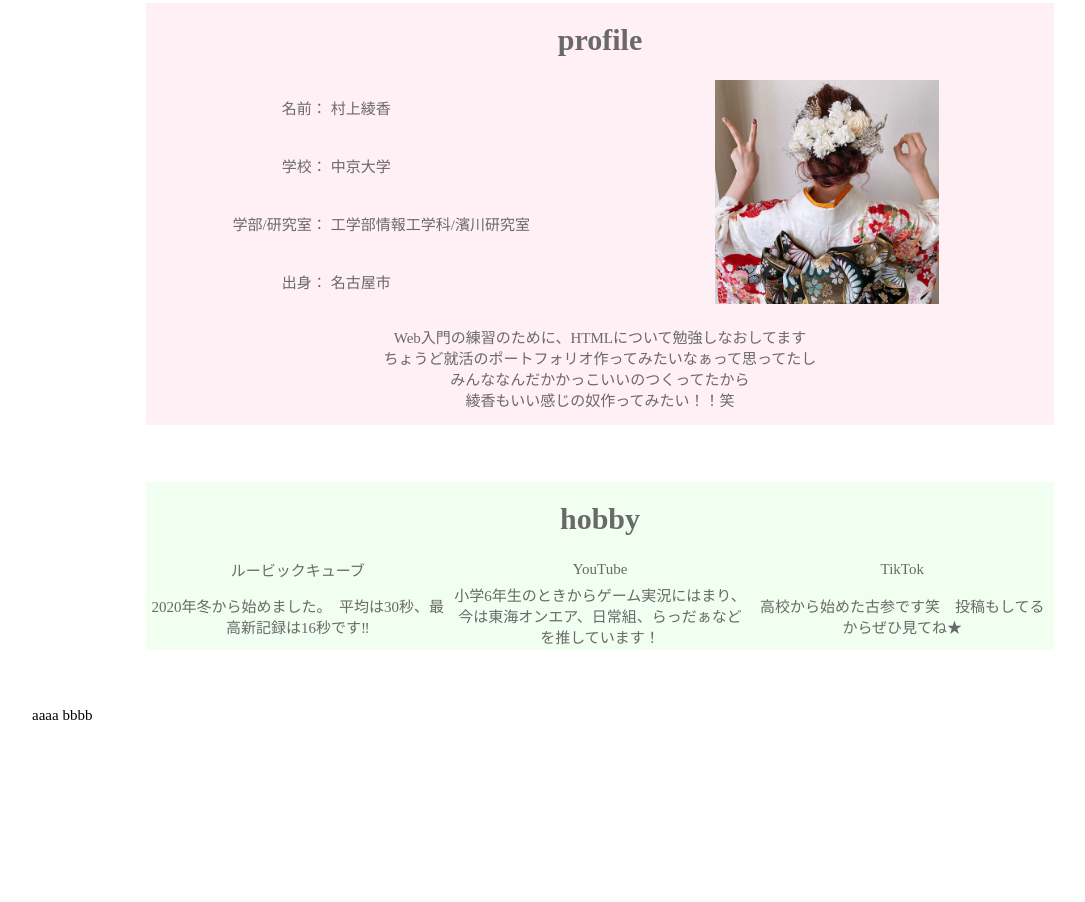
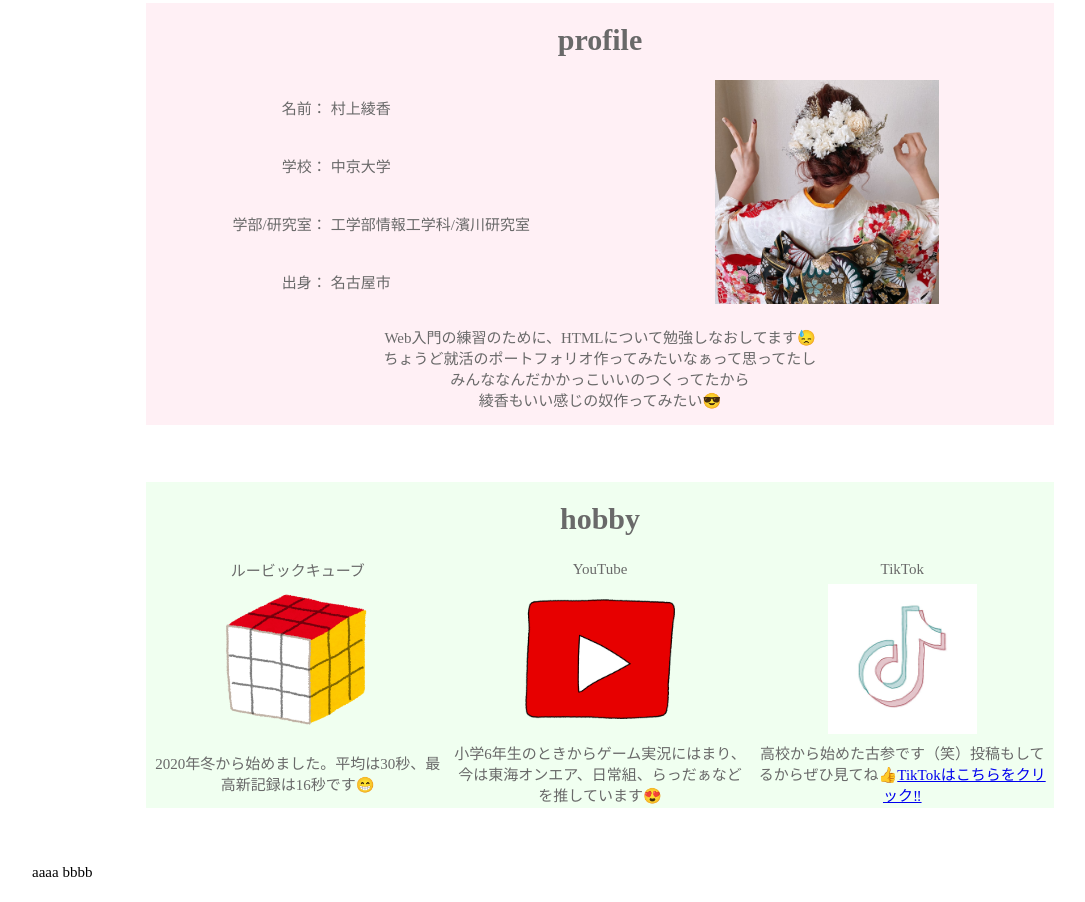
Before and after one commit to a-chan0111/a-chan_-portfolio, a plain HTML site: page index.html in a window 1280 px wide. Shown: the part 252-1154 px from the top of the page, without its empty margins (40-1125 px from the left). Before the commit the page ends 997 px from the top, so only its background shows below. Drawn offline with Linux system fonts and the light colour scheme.

Commit message:
ADD_kaomoji_to_shashin_nado

```diff
--- a/index.html
+++ b/index.html
@@ -18,6 +18,7 @@
 				<th class="sns">
 					<a href="https://twitter.com/jikkyou_0111" target="_blank">Twitter</a>
 					<a href="https://www.instagram.com/jikkyoulove0111/" target="_blank">Instagram</a>
+					<a href="https://www.tiktok.com/@jikkyoulove0111" target="_blank">TikTok</a>
 				</th>
 			</tr>
 		</table>
@@ -44,10 +45,10 @@
 				</tr>
 			</table>
 			<p>
-				Web入門の練習のために、HTMLについて勉強しなおしてます<br>
+				Web入門の練習のために、HTMLについて勉強しなおしてます😓<br>
 				ちょうど就活のポートフォリオ作ってみたいなぁって思ってたし<br>
 				みんななんだかかっこいいのつくってたから<br>
-				綾香もいい感じの奴作ってみたい！！笑
+				綾香もいい感じの奴作ってみたい😎
 			</p>
 		</div>
 
@@ -60,9 +61,14 @@
 					<td width="30%">TikTok</td>
 				</tr>
 				<tr>
-					<td width="30%">2020年冬から始めました。　平均は30秒、最高新記録は16秒です‼</td>
-					<td width="30%">小学6年生のときからゲーム実況にはまり、今は東海オンエア、日常組、らっだぁなどを推しています！</td>
-					<td width="30%">高校から始めた古参です笑　投稿もしてるからぜひ見てね★</td>
+					<td width="30%"><img src="./img/cube.png" alt="ayaka" width="50%"></td>
+					<td width="30%"><img src="./img/YouTube.png" alt="ayaka" width="50%"></td>
+					<td width="30%"><img src="./img/tiktok2.jpeg" alt="ayaka" width="50%"></td>
+				</tr>
+				<tr>
+					<td width="30%">2020年冬から始めました。平均は30秒、最高新記録は16秒です😁</td>
+					<td width="30%">小学6年生のときからゲーム実況にはまり、今は東海オンエア、日常組、らっだぁなどを推しています😍</td>
+					<td width="30%">高校から始めた古参です（笑）投稿もしてるからぜひ見てね👍<a href="https://www.tiktok.com/@jikkyoulove0111" target="_blank">TikTokはこちらをクリック‼</a></td>
 				</tr>
 			</table>
 		</div>
```
Also changed, not shown: img/YouTube.png (added), img/cube.png (added), img/tiktok.png (added), img/tiktok2.jpeg (added).
